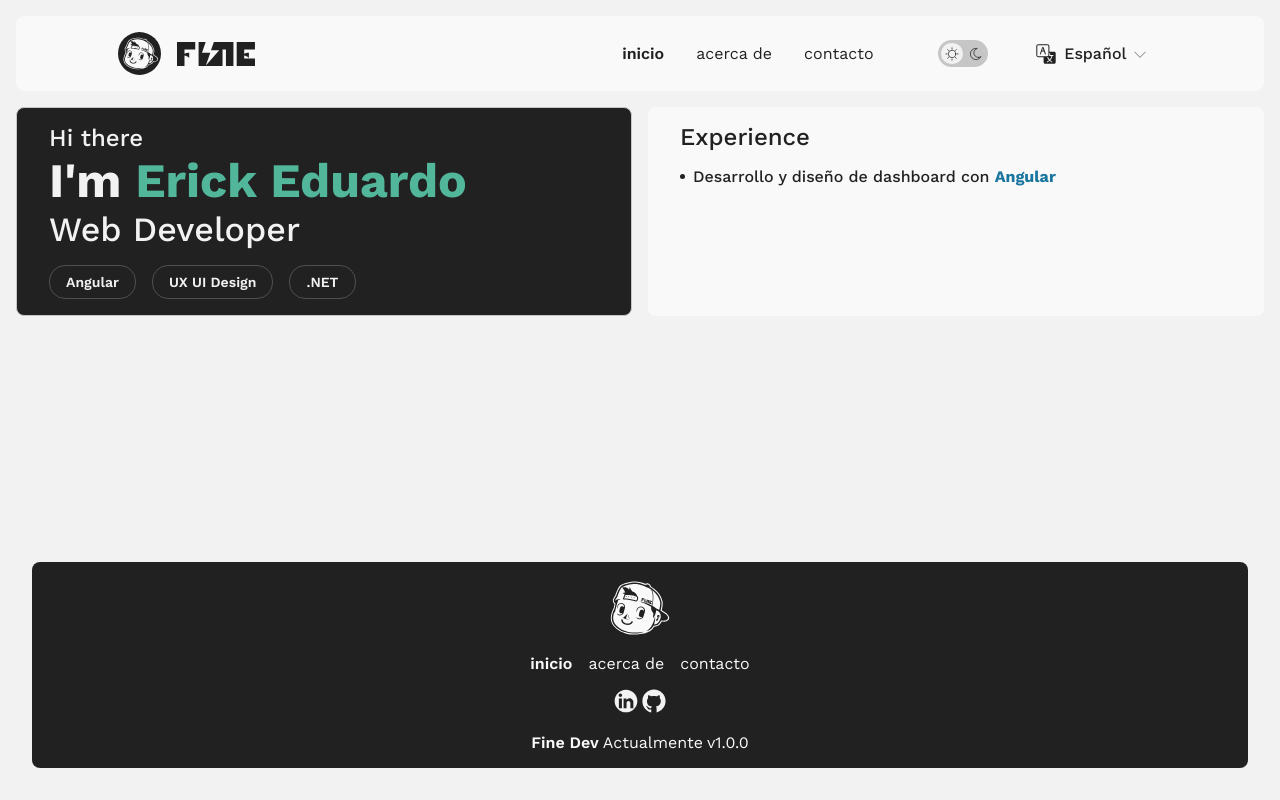
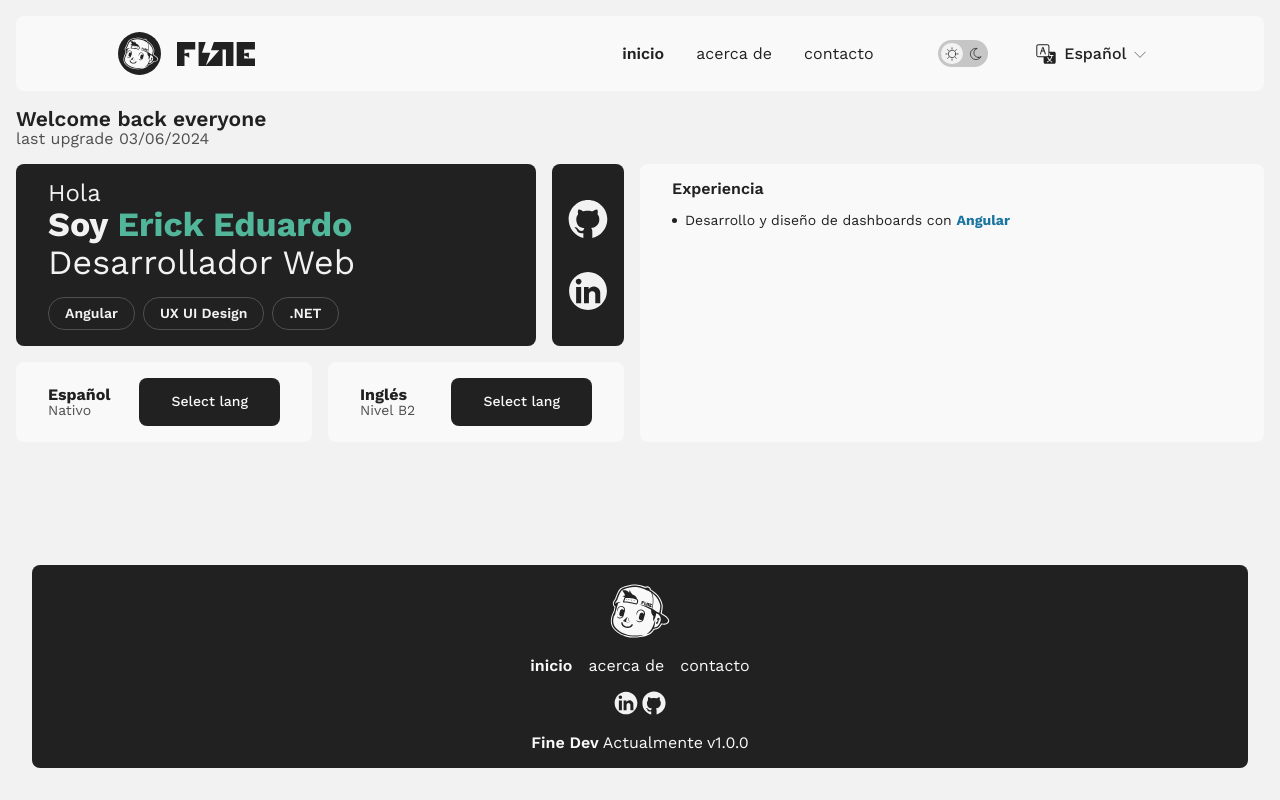
Before and after one commit to FineYUDU/my-website-2024, an Angular app: page /yudu-dev/home in a window 1280 px wide. Built offline with nearby package versions, Linux system fonts and the light colour scheme.

Commit message:
lang section and new txt sizes

```diff
--- a/src/app/shared/components/chip/chip.component.css
+++ b/src/app/shared/components/chip/chip.component.css
@@ -1,7 +1,7 @@
 /* ? MAIN CONTAINER */
 .main-cont {
     display: flex;
-    gap: var(--spacing-sm);
+    gap: var(--spacing-xs);
 }
 span {
     border: .1125rem solid var(--color-bg-quaternary);
--- a/src/app/website/pages/home/home.component.css
+++ b/src/app/website/pages/home/home.component.css
@@ -1,11 +1,17 @@
 /* ? MAIN CONTAINER */
 .main-cont {
+    display: flex;
+    flex-direction: column;
+    gap: var(--spacing-blocks);
+}
+.grid-section {
     display: grid;
-    grid-template-columns: 1fr 1fr;
+    grid-template-columns: 1fr auto 50%;
     column-gap: var(--spacing-blocks);
+    row-gap: var(--spacing-blocks);
 }
+/* ? SECTIONS | HI THERE  */
 section:nth-of-type(1) {
-    border: .0625rem solid var(--color-secondary);
     background-color: var(--color-bg-tertiary);
     border-radius: var(--radius-minimal);
     display: flex;
@@ -13,14 +19,46 @@ section:nth-of-type(1) {
     gap: var(--spacing-sm);
     padding: var(--spacing-sm) var(--spacing-md);
 }
-section:nth-of-type(2) {
-    /* border: .0625rem solid var(--color-secondary); */
+/* ? SECTIONS | EXPERIENCE  */
+section:nth-of-type(3) {
     background-color: var(--color-bg-secondary);
     border-radius: var(--radius-minimal);
     display: flex;
     flex-direction: column;
     gap: var(--spacing-sm);
     padding: var(--spacing-sm) var(--spacing-md);
+}
+/* ? SECTION | SOCIAL MEDIA */
+.social-media-section {
+    grid-column-start:2;
+    background-color: var(--color-bg-tertiary);
+    border-radius: var(--radius-minimal);
+    display: flex;
+    flex-direction: column;
+    gap: var(--spacing-md);
+    padding: var(--spacing-sm);
+    justify-content: center;
+}
+.social-media-section img {
+    width: 2.5rem;
+    height: 2.5rem;
+}
+/* ? SECTION | EXPERIENCE */
+.experience-section {
+    grid-column-start:3;
+    grid-row-start: 1;
+    grid-row-end: 3;
+}
+/* ? SECTION | LANG */
+.lang-section {
+    grid-column-start:1;
+    grid-column-end: 3;
+}
+/* ? SECTIONS | LANG  */
+section:nth-of-type(4) {
+    display: grid;
+    grid-template-columns: 1fr 1fr;
+    column-gap: var(--spacing-blocks);
 }
 
 /* ? TITLE CONTAINER */
@@ -45,3 +83,13 @@ li .circle {
     border-radius: var(--radius-full);
     background-color: var(--color-bg-tertiary);
 }
+/* LANG | 1 | 2 */
+.lang {
+    display: flex;
+    align-items: center;
+    gap: var(--spacing-sm);
+    background-color: var(--color-bg-secondary);
+    border-radius: var(--radius-minimal);
+    padding: var(--spacing-sm) var(--spacing-md);
+    justify-content: space-between;
+}
--- a/src/app/website/pages/home/home.component.html
+++ b/src/app/website/pages/home/home.component.html
@@ -1,31 +1,55 @@
 <!-- ? MAIN CONTAINER -->
 <div class="main-cont">
+    <!-- TITLE -->
+    <div class="title-cont">
+        <p class="font_h6 color_primary font_semibold">Welcome back everyone</p>
+        <p class="font_b1 color_quaternary font_regular"> last upgrade {{'03/06/2024'}}</p>
+    </div>
+
+    <!-- ? GRID SECTION -->
+    <div class="grid-section">
+        <!-- ? SECTION | HI THERE -->
         <section>
             <!-- TITLE CONTAINER -->
             <div class="title-cont">
-            <p class="font_h5 font_medium color_tertiary">Hi there</p>
+                <p class="font_h5 font_regular color_tertiary">{{ 'home.section-1.hi' | translate:ts.GetLang }}</p>
                 <!-- TITLE -->
-            <p class="font_h3 font_bold color_tertiary">I'm
+                <p class="font_h4 font_bold color_tertiary">
+                    {{ 'home.section-1.i' | translate:ts.GetLang }}
                     <span class="font_bold color_brand_secondary">
                         Erick Eduardo
                     </span>
                 </p>
                 <!-- TXT -->
-            <p class="font_h4 font_medium color_tertiary">Web Developer</p>
+                <p class="font_h4 font_regular color_tertiary">
+                    {{ 'home.section-1.ocupation' | translate:ts.GetLang }}
+                </p>
 
             </div>
             <!-- ? CHIPS CONTAINER -->
             <chip [chips]="chips" />
         </section>
-    <section>
-        <p class="color_primary font_h5 font_medium" >Experience</p>
+        <!-- ? SECTION | SOCIAL MEDIA -->
+        <section class="social-media-section">
+            <!-- Github -->
+            <img [src]="'../../../../assets/theme/'+ls.GetMode+'/icon/icon-github.svg'" alt="Github logo">
+            <!-- Linkedin -->
+            <img [src]="'../../../../assets/theme/'+ls.GetMode+'/icon/icon-linkedin.svg'" alt="Linkedin logo">
+
+        </section>
+
+        <!-- ? SECTION | EXPERIENCE -->
+        <section class="experience-section">
+            <p class="color_primary font_b1 font_semibold">
+                {{ 'home.section-2.title' | translate:ts.GetLang }}
+            </p>
             <ul>
                 <!-- # 1 -->
-            <li class="font_b1 color_primary font_medium">
+                <li>
 
                     <div class="circle"></div>
-                <p>
-                    Desarrollo y diseño de dashboard con
+                    <p class="font_b2 color_primary font_regular">
+                        {{ 'home.section-2.li-1' | translate:ts.GetLang }}
                         <strong class="font_b1 color_brand_primary font_bold">
                             Angular
                         </strong>
@@ -36,4 +60,40 @@
             </ul>
 
         </section>
+
+        <!-- ? SECTION | LANG -->
+        <section class="lang-section" >
+            <!-- LANG 1 -->
+            <div class="lang">
+                <!-- ? TEXT CONTAINER -->
+                <div class="txt-cont">
+                    <!-- TITLE -->
+                    <p class="font_b1 font_bold color_primary">{{ 'lang.es' | translate:ts.GetLang }}</p>
+                    <!-- TXT -->
+                    <p class="font_b2 font_regular color_quaternary">{{ 'lang.native' | translate:ts.GetLang }}</p>
                 </div>
+                <!-- BUTTON -->
+                <button class="btn_primary" (click)="ts.toggleLang('es')">{{'Select lang' | translate:ts.GetLang }}</button>
+
+            </div>
+
+            <!-- LANG 1 -->
+            <div class="lang">
+                <!-- ? TEXT CONTAINER -->
+                <div class="txt-cont">
+                    <!-- TITLE -->
+                    <p class="font_b1 font_bold color_primary">{{ 'lang.en' | translate:ts.GetLang }}</p>
+                    <!-- TXT -->
+                    <p class="font_b2 font_regular color_quaternary">{{ 'lang.level' | translate:ts.GetLang }}</p>
+
+                </div>
+                <!-- BUTTON -->
+                <button class="btn_primary" (click)="ts.toggleLang('en')">{{'Select lang' | translate:ts.GetLang }}</button>
+
+            </div>
+
+        </section>
+
+    </div>
+
+</div>
--- a/src/app/website/pages/home/home.component.ts
+++ b/src/app/website/pages/home/home.component.ts
@@ -1,6 +1,7 @@
 // * Angular
-import { Component } from '@angular/core';
+import { Component, inject } from '@angular/core';
 // * Services
+import { LocalStorageService } from '../../../core/services/localstorage.service';
 import { TranslateService } from '../../../core/services/translate.service';
 // * Pipes
 import { TranslatePipe } from '../../../shared/pipes/translate.pipe';
@@ -22,6 +23,10 @@ export interface ChipMenu {
   styleUrl: './home.component.css'
 })
 export default class HomeComponent {
+  // * Inject
+  public ts = inject( TranslateService );
+  public ls = inject( LocalStorageService );
+
   chips:ChipMenu[] =[
     {
       txt:'Angular',
@@ -34,5 +39,4 @@ export default class HomeComponent {
     },
   ];
 
-
 }
--- a/src/app/website/website.component.css
+++ b/src/app/website/website.component.css
@@ -9,6 +9,13 @@ main {
 nav, footer, section {
     width: 100%;
 }
+section {
+    display: flex;
+    flex-direction: column;
+}
+section p {
+    padding-bottom: var(--spacing-blocks);
+}
 footer {
     margin-top: auto;
 }
--- a/src/app/website/website.component.html
+++ b/src/app/website/website.component.html
@@ -14,5 +14,4 @@
         <footer-menu/>
     </footer>
 
-
 </main>
--- a/src/assets/lang/en.json
+++ b/src/assets/lang/en.json
@@ -2,7 +2,9 @@
     "lang": {
         "selected":"English",
         "es":"Spanish",
-        "en":"English"
+        "en":"English",
+        "native":"Native",
+        "level":"Level B2"
     },
     "version":{
         "current":"Currently"
@@ -11,5 +13,16 @@
         "home":"home",
         "about":"about",
         "contact":"contact"
+    },
+    "home":{
+        "section-1":{
+            "hi":"Hi there",
+            "i":"I'm",
+            "ocupation":"Web Developer"
+        },
+        "section-2":{
+            "title":"Experience",
+            "li-1":"Development and design of boards with "
+        }
     }
 }
--- a/src/assets/lang/es.json
+++ b/src/assets/lang/es.json
@@ -2,7 +2,9 @@
     "lang": {
         "selected":"Español",
         "es":"Español",
-        "en":"Inglés"
+        "en":"Inglés",
+        "native":"Nativo",
+        "level":"Nivel B2"
     },
     "version":{
         "current":"Actualmente"
@@ -11,5 +13,16 @@
         "home":"inicio",
         "about":"acerca de",
         "contact":"contacto"
+    },
+    "home":{
+        "section-1":{
+            "hi": "Hola",
+            "i": "Soy",
+            "ocupation":"Desarrollador Web"
+        },
+        "section-2":{
+            "title": "Experiencia",
+            "li-1":"Desarrollo y diseño de dashboards con "
+        }
     }
 }
--- a/src/assets/styles/variables.css
+++ b/src/assets/styles/variables.css
@@ -130,7 +130,7 @@
     --color-primary                                                             :var(--grey-50);
     --color-secondary                                                           :var(--grey-400);
     --color-tertiary                                                            :var(--grey-700);
-    --color-quaternary                                                          :var(--grey-0);
+    --color-quaternary                                                          :var(--grey-300);
     --color-inverted                                                            :var(--grey-600);
     /* * Background */
     --color-bg-primary                                                          :var(--grey-700);
--- a/src/styles.css
+++ b/src/styles.css
@@ -19,6 +19,7 @@ body {
     /* * Create transition bg-color when the theme change */
     transition: background-color var(--transition-time);
     transition: font-size var(--transition-time);
+    line-height: 110%;
 }
 a {
     text-decoration: none;
@@ -167,15 +168,23 @@ ul {
     width: var(--icon-lg);
     height: var(--icon-lg);
 }
-/* TODO:Modify */
-/* !!! BUTTONS -----------------------------> */
 /* * BUTTON PRIMARY */
-/*! .btn_primary {} */
-/* BUTTON IMG */
-/*! .btn_primary:hover {} */
-/* ACTIVE */
-/*! .btn_primary:active {} */
-/* FOCUS VISIBLE */
-/*! .btn_primary:focus-visible {} */
-/* * BUTTON DISABLED PRIMARY */
-/*! .btn_disabled_primary {} */
+/* BTN PRIMARY */
+.btn_primary {
+    cursor: pointer;
+    background-color: var(--color-bg-tertiary);
+    color: var(--color-inverted);
+    padding: var(--spacing-sm) var(--spacing-md);
+    border-radius: var(--radius-minimal);
+    font-size: var(--font-b2);
+    font-weight: 500;
+    white-space: nowrap;
+}
+/* ! HOVER */
+.btn_primary:hover {
+    background-color: var(--color-bg-quaternary);
+}
+/* ! ACTIVE */
+.btn_primary:active {
+    background-color: var(--color-bg-tertiary);
+}
```
Lines whose indentation alone changed are shown as unchanged.
